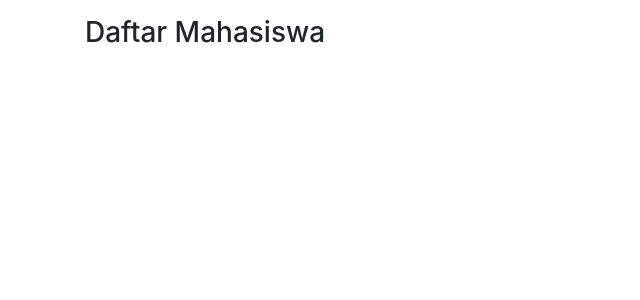
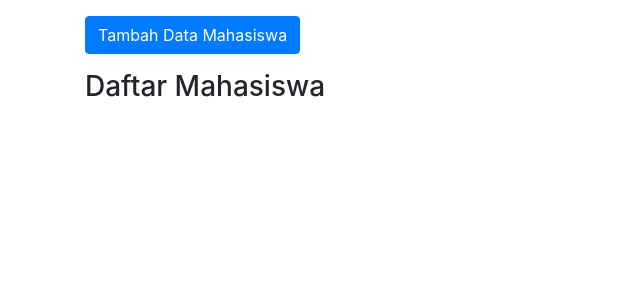
Before and after one commit to hira0021/ci-app, a CodeIgniter app: page /ci-app/mahasiswa/ in a window 1280 px wide. Shown: the part 56-356 px from the top of the page, without its empty margins (0-640 px from the left). Run offline with CodeIgniter, Linux system fonts and the light colour scheme; data that the repository does not hold is empty.

Commit message:
#4.8 Navbar Link & Other link fixed

```diff
--- a/application/views/mahasiswa/index.php
+++ b/application/views/mahasiswa/index.php
@@ -1,4 +1,10 @@
 <div class="container">
+
+    <div class="row mt-3">
+        <div class="col-md-6">
+            <a href="<?php echo base_url(); ?>mahasiswa/tambah" class="btn btn-primary">Tambah Data Mahasiswa</a>
+        </div>
+    </div>
 
     <div class="row mt-3">
         <div class="col-md-6">
--- a/application/views/templates/header.php
+++ b/application/views/templates/header.php
@@ -19,10 +19,10 @@
             <div class="collapse navbar-collapse" id="navbarNav">
                 <ul class="navbar-nav">
                 <li class="nav-item">
-                    <a class="nav-link" href="<?php base_url(); ?>home">Home <span class="sr-only">(current)</span></a>
+                    <a class="nav-link" href="<?php echo base_url() ?>">Home <span class="sr-only">(current)</span></a>
                 </li>
                 <li class="nav-item">
-                    <a class="nav-link" href="<?php base_url(); ?>mahasiswa">Mahasiswa</a>
+                    <a class="nav-link" href="<?php echo base_url() ?>mahasiswa/">Mahasiswa</a>
                 </li>
                 <li class="nav-item">
                     <a class="nav-link" href="#">About</a>
```
